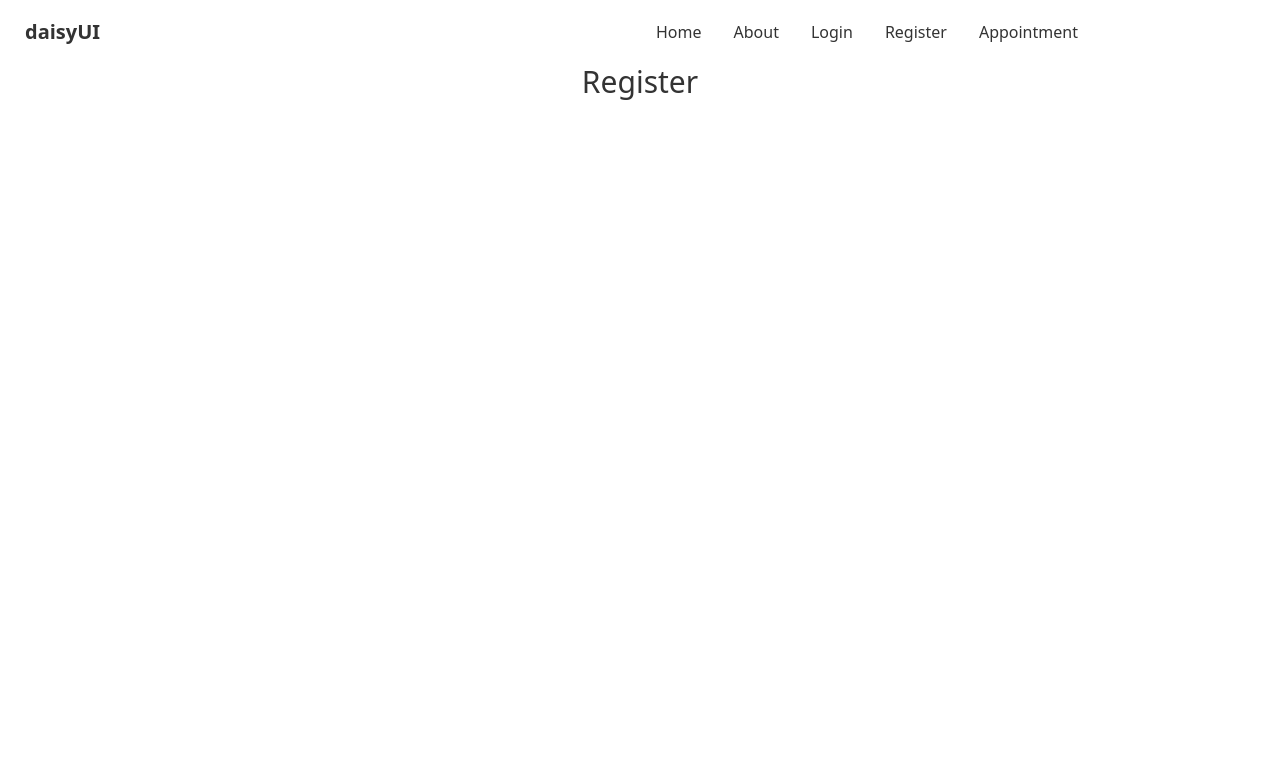
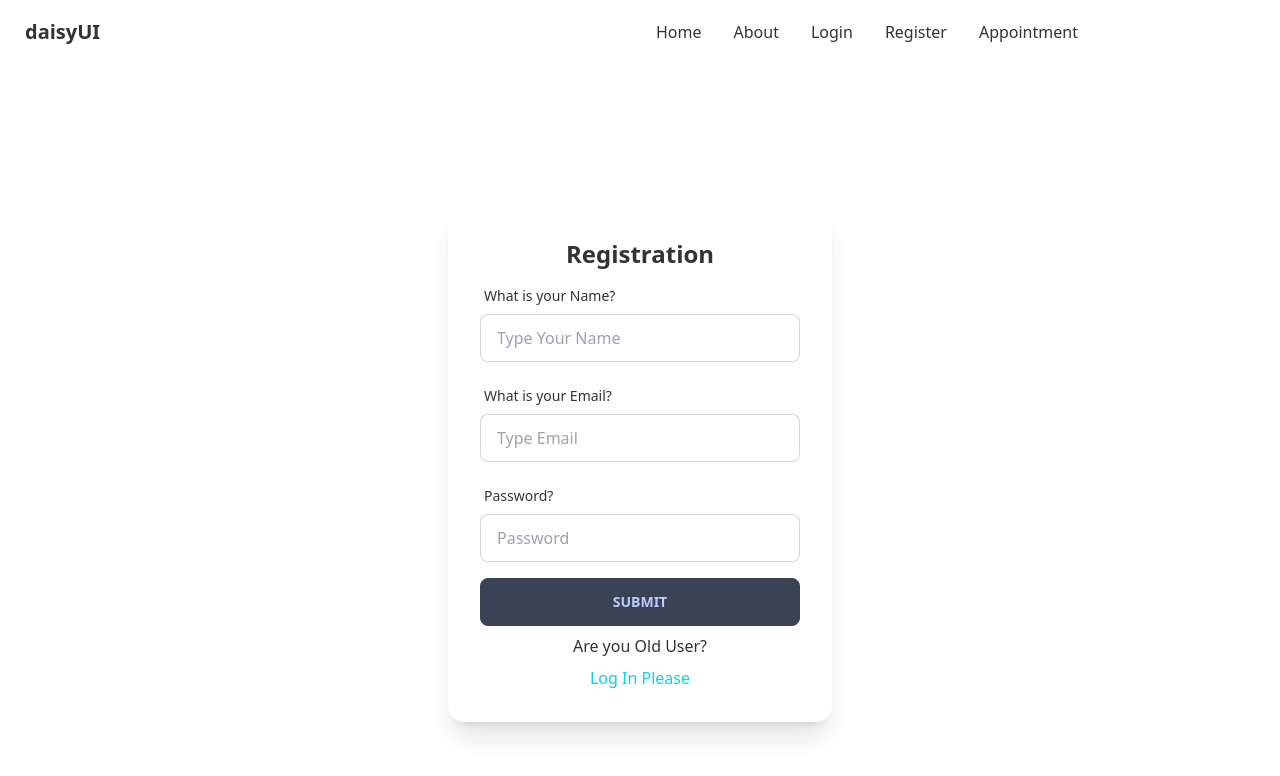
Before and after one commit to mollikacomputer/doctors-portal-2, a React (Create React App) app: page /register in a window 1280 px wide. Shown: the top 776 px of the page. Built offline with nearby package versions, Linux system fonts and the light colour scheme; no server answers.

Commit message:
something added

```diff
--- a/src/Pages/Login/Login.js
+++ b/src/Pages/Login/Login.js
@@ -3,6 +3,7 @@ import { useSignInWithEmailAndPassword, useSignInWithGoogle } from "react-fireba
 import auth from "../../firebase.init";
 import { useForm } from "react-hook-form";
 import GridLoader from "react-spinners/GridLoader";
+import { Link } from "react-router-dom";
 
 const Login = () => {
   const [signInWithGoogle, gUser, gLoading, gError] = useSignInWithGoogle(auth);
@@ -106,6 +107,7 @@ if(error || gError){
           <button class="btn btn-outline" onClick={() => signInWithGoogle()}>
             Continue With Google
           </button>
+          Are you New User? <span className="text-primary" > <Link to="/register" > Register </Link>   </span>
         </div>
       </div>
     </div>
--- a/src/Pages/Register/Register.js
+++ b/src/Pages/Register/Register.js
@@ -1,11 +1,147 @@
-import React from 'react';
+import React from "react";
+import {
+  useSignInWithEmailAndPassword,
+  useSignInWithGoogle,
+} from "react-firebase-hooks/auth";
+import auth from "../../firebase.init";
+import { useForm } from "react-hook-form";
+import GridLoader from "react-spinners/GridLoader";
+import { Link } from "react-router-dom";
 
 const Register = () => {
-    return (
-        <div>
-            <h2 className='text-3xl' > Register</h2>
+  const [signInWithGoogle, gUser, gLoading, gError] = useSignInWithGoogle(auth);
+  const [signInWithEmailAndPassword, user, loading, error] =
+    useSignInWithEmailAndPassword(auth);
+
+  let signInError;
+
+  const {
+    register,
+    formState: { errors },
+    handleSubmit,
+  } = useForm();
+
+  if (loading || gLoading) {
+    return <GridLoader color="#36d7b7" />;
+  }
+
+  if (user || gUser) {
+    console.log(user, gUser);
+  }
+  if (gUser) {
+    console.log(gUser.user.displayName, gUser.user.email);
+  }
+
+  if (error || gError) {
+    signInError = (
+      <p className="text-red-500"> {error?.message || gError?.message} </p>
+    );
+  }
+  const onSubmit = (data) => {
+    console.log(data);
+    signInWithEmailAndPassword(data.email, data.password);
+  };
+  return (
+    <div className="flex h-screen justify-center items-center ">
+      <div className="card w-96 bg-base-100 shadow-xl">
+        <div className="card-body">
+          <h2 className="text-center text-2xl font-bold"> Registration </h2>
+          <form onSubmit={handleSubmit(onSubmit)}>
+            <div class="form-control w-full max-w-xs">
+              <label class="label">
+                <span class="label-text">What is your Name?</span>
+              </label>
+              <input
+                type="text"
+                placeholder="Type Your Name"
+                class="input input-bordered w-full max-w-xs"
+                {...register("name", {
+                  required: {
+                    value: true,
+                    message: "Name field is required",
+                  },
+                })}
+              />
+              <label class="label">
+                {errors.name?.type === "required" && (
+                  <p role="alert" className="text-red-500">
+                    {errors.name?.message}
+                  </p>
+                )}
+              </label>
+            </div>
+            <div class="form-control w-full max-w-xs">
+              <label class="label">
+                <span class="label-text">What is your Email?</span>
+              </label>
+              <input
+                type="email"
+                placeholder="Type Email"
+                class="input input-bordered w-full max-w-xs"
+                {...register("email", {
+                  required: {
+                    value: true,
+                    message: "email field is required",
+                  },
+                  pattern: {
+                    value: /[A-Za-z]{3}/,
+                    message: "Please provide a valid email",
+                  },
+                })}
+              />
+              <label class="label">
+                {errors.email?.type === "required" && (
+                  <p role="alert" className="text-red-500">
+                    {errors.email?.message}
+                  </p>
+                )}
+                {errors.email?.type === "pattern" && (
+                  <p role="alert" className="text-red-500">
+                    {errors.email?.message}
+                  </p>
+                )}
+              </label>
+            </div>
+            <div class="form-control w-full max-w-xs">
+              <label class="label">
+                <span class="label-text">Password?</span>
+              </label>
+              <input
+                type="password"
+                placeholder="Password"
+                class="input input-bordered w-full max-w-xs"
+                {...register("password", {
+                  required: {
+                    value: true,
+                    message: "password field is required",
+                  },
+                  minLength: {
+                    value: 6,
+                    message: "Password at least 6 character length",
+                  },
+                })}
+              />
+              <label class="label">
+                {errors.password?.type === "required" && (
+                  <p role="alert" className="text-red-500">
+                    {errors.password?.message}
+                  </p>
+                )}
+                {errors.password?.type === "minLength" && (
+                  <p role="alert" className="text-red-500">
+                    {errors.password?.message}
+                  </p>
+                )}
+              </label>
+            </div>
+            {signInError}
+            <input type="submit" className="btn w-full" />
+          </form>
+          Are you Old User? <span className="text-primary" > <Link to="/login" > Log In Please </Link>   </span>
         </div>
-    );
+      </div>
+    </div>
+  );
 };
 
 export default Register;
```
